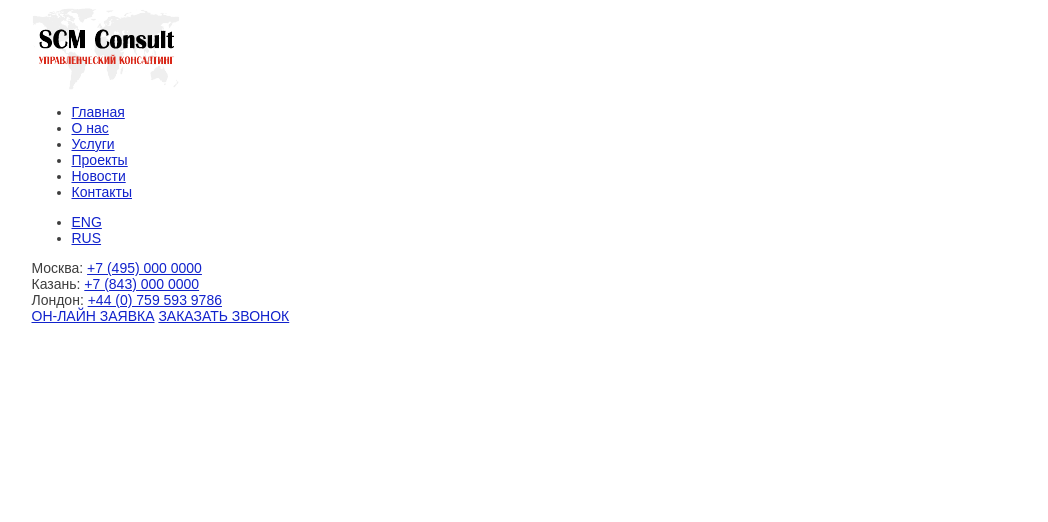
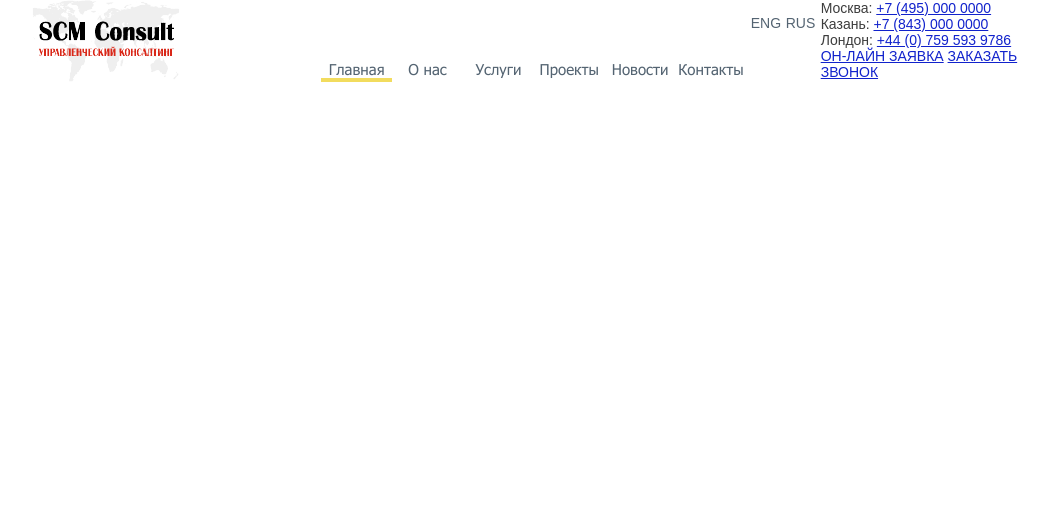
Before and after one commit to ArtGarm/new-zeland, a PHP site: page /process.php in a window 1280 px wide. Shown: the top 522 px of the page, without its empty margins (109-1157 px from the left). After the commit the page ends 82 px from the top, so only its background shows below. Run offline with PHP 8.4, Linux system fonts and the light colour scheme; style sheets or scripts are compiled from the project's sources; some libraries are stand-ins or nearby versions.

Commit message:
add reset

```diff
--- a/css/radion.css
+++ b/css/radion.css
@@ -0,0 +1,69 @@
+.header_wrap {
+  display: table;
+  width: 100%;
+}
+
+.header_wrap > div {
+  display: table-cell;
+  vertical-align: top;
+}
+
+.header_wrap .header_logo {
+  width: 29%;
+}
+
+.header_wrap .header-nav {
+  width: 43%;
+  vertical-align: bottom;
+  font-family: 'Tahoma';
+  font-size: 15px;
+}
+
+.header_wrap .header-nav ul {
+  margin: 0;
+  padding: 0;
+  list-style-type: none;
+}
+
+.header_wrap .header-nav ul > li {
+  width: 16.5%;
+  float: left;
+  border-bottom: 4px solid transparent;
+  text-align: center;
+}
+
+.header_wrap .header-nav ul > li.active {
+  border-bottom: 4px solid #f2dc5e;
+}
+
+.header_wrap .header-nav ul a {
+  text-decoration: none;
+  color: #546472;
+}
+
+.header_wrap .header_leng {
+  width: 7%;
+  vertical-align: top;
+}
+
+.header_wrap .header_leng ul {
+  list-style-type: none;
+  margin: 0;
+  width: 100%;
+  padding: 0;
+}
+
+.header_wrap .header_leng li {
+  float: left;
+  width: 50%;
+  padding-top: 15px;
+}
+
+.header_wrap .header_leng a {
+  color: #546472;
+  text-decoration: none;
+}
+
+.header_wrap .header_right {
+  width: 21%;
+}
--- a/header.php
+++ b/header.php
@@ -14,6 +14,7 @@
 	<!--<link rel="stylesheet" href="css/bootstrap.css" media="all" />
 	<link rel="stylesheet" href="css/bootstrap-theme.css" media="all" />-->
 
+	<link rel="stylesheet" type="text/css" href="css/reset.css" media="all" />
 	<link rel="stylesheet" type="text/css" href="css/style_basic.css" media="all" />
 
 	<link rel="stylesheet" type="text/css" href="css/fonts.css" media="all" />
@@ -132,10 +133,10 @@
 					</a>
 				</div>
 				<div class="header-nav">
-					<div class="header-nav-wrap">
+					<div class="header-nav-wrap cfix">
 						<nav>
 							<ul>
-								<li><a href="#"><span>Главная</span></a></li>
+								<li class="active"><a href="#"><span>Главная</span></a></li>
 								<li><a href="#"><span>О нас </span></a></li>
 								<li><a href="#"><span>Услуги</span></a></li>
 								<li><a href="#"><span>Проекты</span></a></li>
@@ -147,7 +148,7 @@
 				</div>
 				<div class="header_leng">
 					<div class="header_leng_wrap">
-						<ul>
+						<ul class="cfix">
 							<li><a href="#"><span>ENG</span></a></li>
 							<li class="active"><a href="#"><span>RUS</span></a></li>
 						</ul>
--- a/sass/radion.scss
+++ b/sass/radion.scss
@@ -0,0 +1,20 @@
+$yellow:#f2dc5e;
+
+.header_wrap{display: table;width: 100%;
+    &>div{display: table-cell;vertical-align: top;}
+    .header_logo{width: 29%;}
+    .header-nav{width: 43%;vertical-align: bottom;font-family: 'Tahoma';font-size: 15px;
+        ul{margin:0;padding: 0;list-style-type: none;
+            &>li{width: 16.5%;float: left;border-bottom:4px solid transparent;text-align: center;
+                &.active{border-bottom:4px solid $yellow;}
+            }
+            a{text-decoration: none;color: #546472;}
+        }
+    }
+    .header_leng{width: 7%;vertical-align: top;
+        ul{list-style-type: none;margin: 0;width: 100%;padding: 0;}
+        li{float: left;width: 50%;padding-top: 15px;}
+        a{color: #546472;text-decoration: none;}
+    }
+    .header_right{width: 21%;}
+}
```
